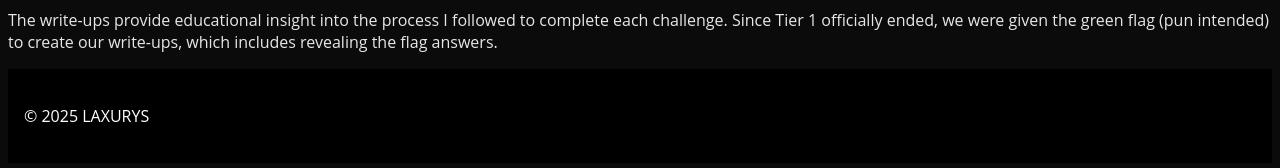
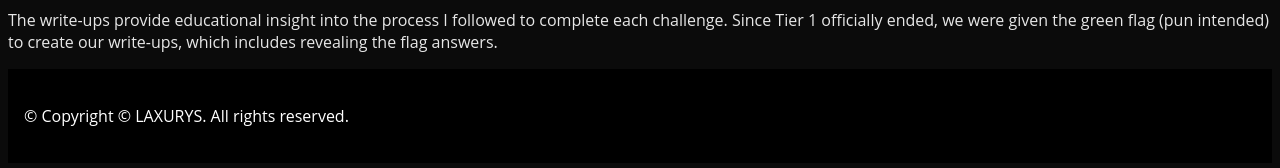
Before and after one commit to glsanclem/2025_wicys_target_ctf, a Jekyll site: the page built from index.md, in a window 1280 px wide. Shown: the part 1478-1646 px from the top of the page. Built offline with Jekyll 4.4.1, drawn with Linux system fonts in a browser that asks for light colours.

Commit message:
Update default.html
Fixed copyright footer

```diff
--- a/_layouts/default.html
+++ b/_layouts/default.html
@@ -25,7 +25,7 @@
 
   <!-- Footer -->
   <footer>
-    <p>&copy; 2025 LAXURYS</p>
+    <p>&copy; Copyright © LAXURYS. All rights reserved. </p>
   </footer>
 </body>
 </html>
```
